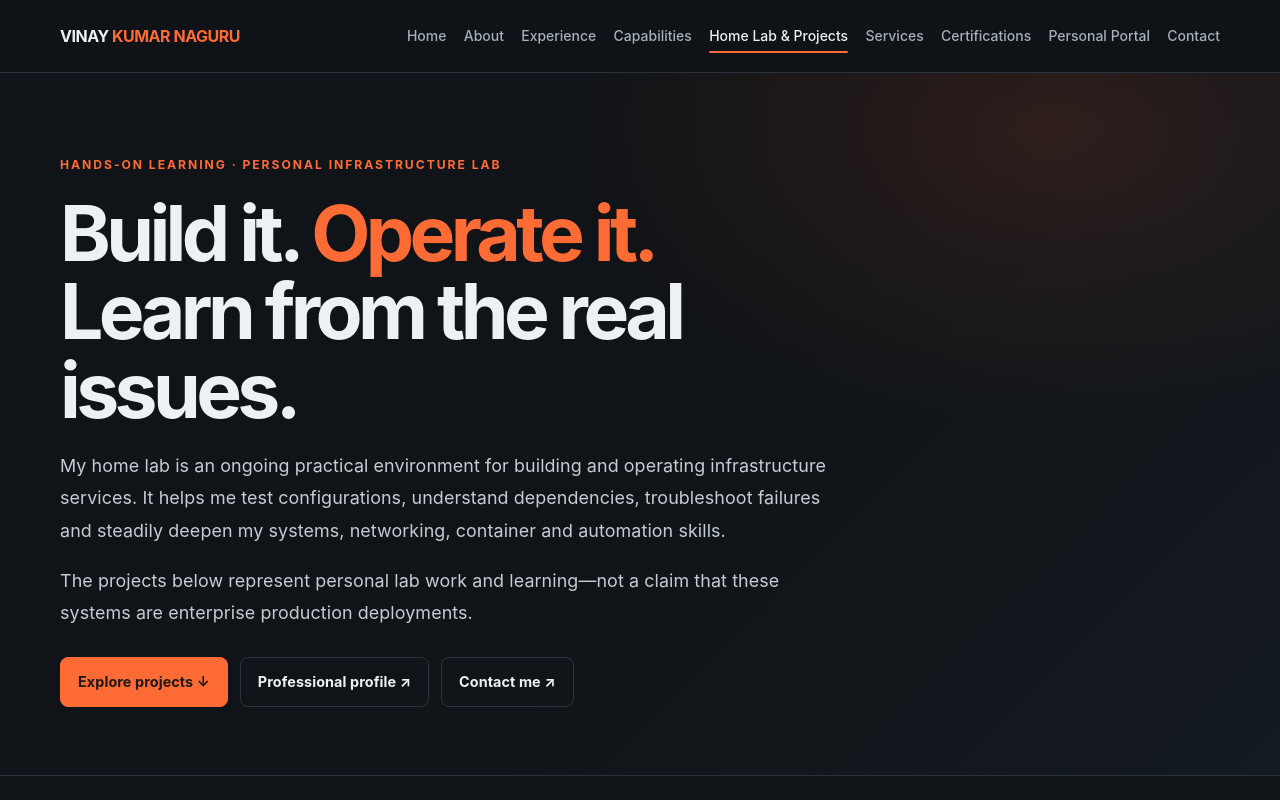
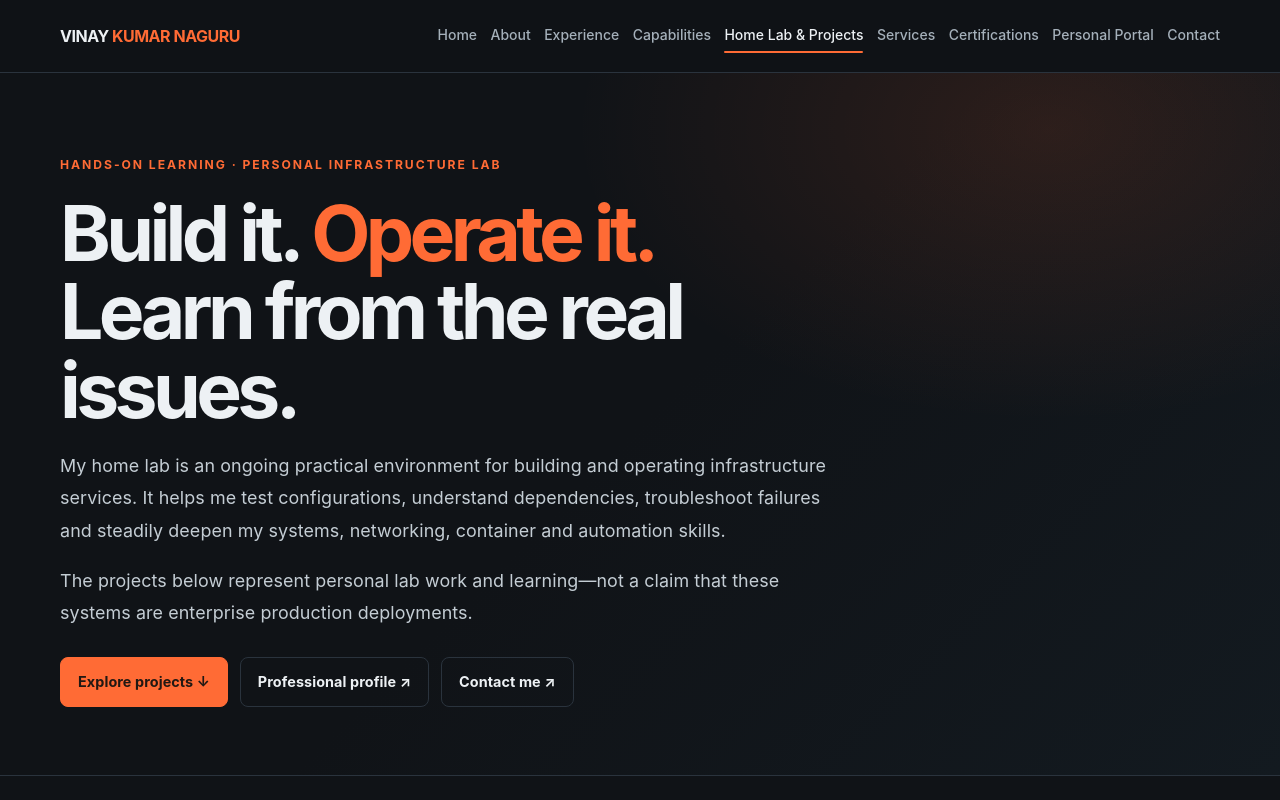
Before and after one commit to nvk9508577/VinayKumarNaguru, a plain HTML site: page projects.html in a window 1280 px wide. Shown: the top 800 px of the page. Drawn offline with Linux system fonts and the light colour scheme.

Commit message:
Update projects.html

```diff
--- a/projects.html
+++ b/projects.html
@@ -77,6 +77,25 @@ header .nav nav[aria-label="Main navigation"] a[aria-current="page"]::after { tr
   header .nav nav[aria-label="Main navigation"] a { white-space:normal; font-size:14px !important; }
 }
 
+
+/* FINAL NAV NORMALIZATION: same metrics on every page and active underline */
+header .wrap.nav { display:flex !important; justify-content:space-between !important; align-items:center !important; gap:20px !important; }
+header .wrap.nav > nav[aria-label="Main navigation"] { display:flex !important; align-items:center !important; justify-content:flex-end !important; flex-wrap:nowrap !important; gap:clamp(10px,1.05vw,17px) !important; margin:0 !important; padding:0 !important; font-family:inherit !important; font-size:14px !important; font-weight:500 !important; line-height:1.4 !important; letter-spacing:0 !important; }
+header .wrap.nav > nav[aria-label="Main navigation"] > a,
+header .wrap.nav > nav[aria-label="Main navigation"] > a:link,
+header .wrap.nav > nav[aria-label="Main navigation"] > a:visited,
+header .wrap.nav > nav[aria-label="Main navigation"] > a:active { box-sizing:border-box !important; position:relative !important; display:inline-flex !important; align-items:center !important; flex:0 0 auto !important; min-height:36px !important; margin:0 !important; padding:5px 0 7px !important; border:0 !important; font-family:inherit !important; font-size:14px !important; font-weight:500 !important; line-height:1.4 !important; letter-spacing:0 !important; text-decoration:none !important; white-space:nowrap !important; transform:none !important; color:var(--muted) !important; }
+header .wrap.nav > nav[aria-label="Main navigation"] > a::after { content:"" !important; position:absolute !important; left:0 !important; right:0 !important; bottom:1px !important; height:2px !important; background:var(--accent) !important; border-radius:2px !important; transform:scaleX(0) !important; transform-origin:left center !important; transition:transform .16s ease !important; }
+header .wrap.nav > nav[aria-label="Main navigation"] > a:hover,
+header .wrap.nav > nav[aria-label="Main navigation"] > a:focus-visible,
+header .wrap.nav > nav[aria-label="Main navigation"] > a[aria-current="page"] { color:var(--text) !important; font-size:14px !important; font-weight:500 !important; text-decoration:none !important; }
+header .wrap.nav > nav[aria-label="Main navigation"] > a:hover::after,
+header .wrap.nav > nav[aria-label="Main navigation"] > a:focus-visible::after,
+header .wrap.nav > nav[aria-label="Main navigation"] > a[aria-current="page"]::after { transform:scaleX(1) !important; }
+@media (max-width:1200px) { header .wrap.nav { align-items:flex-start !important; } header .wrap.nav > nav[aria-label="Main navigation"] { flex-wrap:wrap !important; justify-content:flex-start !important; gap:4px 16px !important; } }
+@media (max-width:900px) { header .wrap.nav { flex-direction:column !important; align-items:flex-start !important; } header .wrap.nav > nav[aria-label="Main navigation"] { width:100% !important; flex-wrap:wrap !important; gap:4px 16px !important; } }
+@media (max-width:480px) { header .wrap.nav > nav[aria-label="Main navigation"] { display:grid !important; grid-template-columns:repeat(2,minmax(0,1fr)) !important; gap:4px 14px !important; } header .wrap.nav > nav[aria-label="Main navigation"] > a { white-space:normal !important; } }
+
 </style>
 </head>
 <body>
@@ -140,4 +159,29 @@ header .nav nav[aria-label="Main navigation"] a[aria-current="page"]::after { tr
 })();
 </script>
 
+
+<script>
+/* Keep the active navigation item correct for pages and homepage section anchors. */
+(() => {
+  const nav = document.querySelector('header nav[aria-label="Main navigation"]');
+  if (!nav) return;
+  const links = [...nav.querySelectorAll('a')];
+  const path = window.location.pathname.replace(/\/+$/, '') || '/';
+  const page = path.split('/').pop() || 'index.html';
+  const hash = window.location.hash;
+  let active = null;
+  if (page === 'projects.html') active = links.find(a => a.getAttribute('href') === 'projects.html');
+  else if (page === 'services.html') active = links.find(a => a.getAttribute('href') === 'services.html');
+  else if (page === 'portal.html') active = links.find(a => a.getAttribute('href') === 'portal.html');
+  else if (page === 'index.html' || page === '') {
+    if (hash) active = links.find(a => a.getAttribute('href') === `index.html${hash}`);
+    if (!active) active = links.find(a => a.getAttribute('href') === 'index.html#top');
+  }
+  links.forEach(a => {
+    if (a === active) a.setAttribute('aria-current', 'page');
+    else a.removeAttribute('aria-current');
+  });
+})();
+</script>
+
 </body></html>
```
